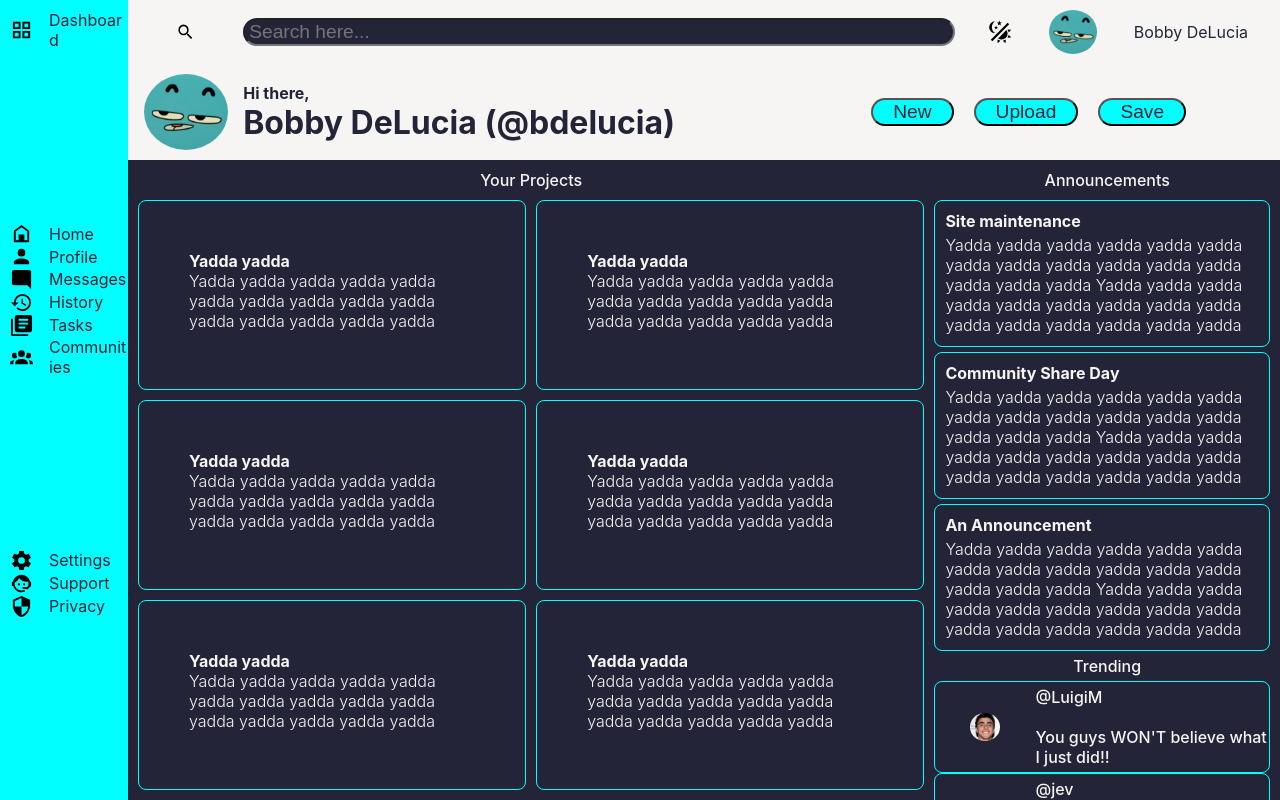
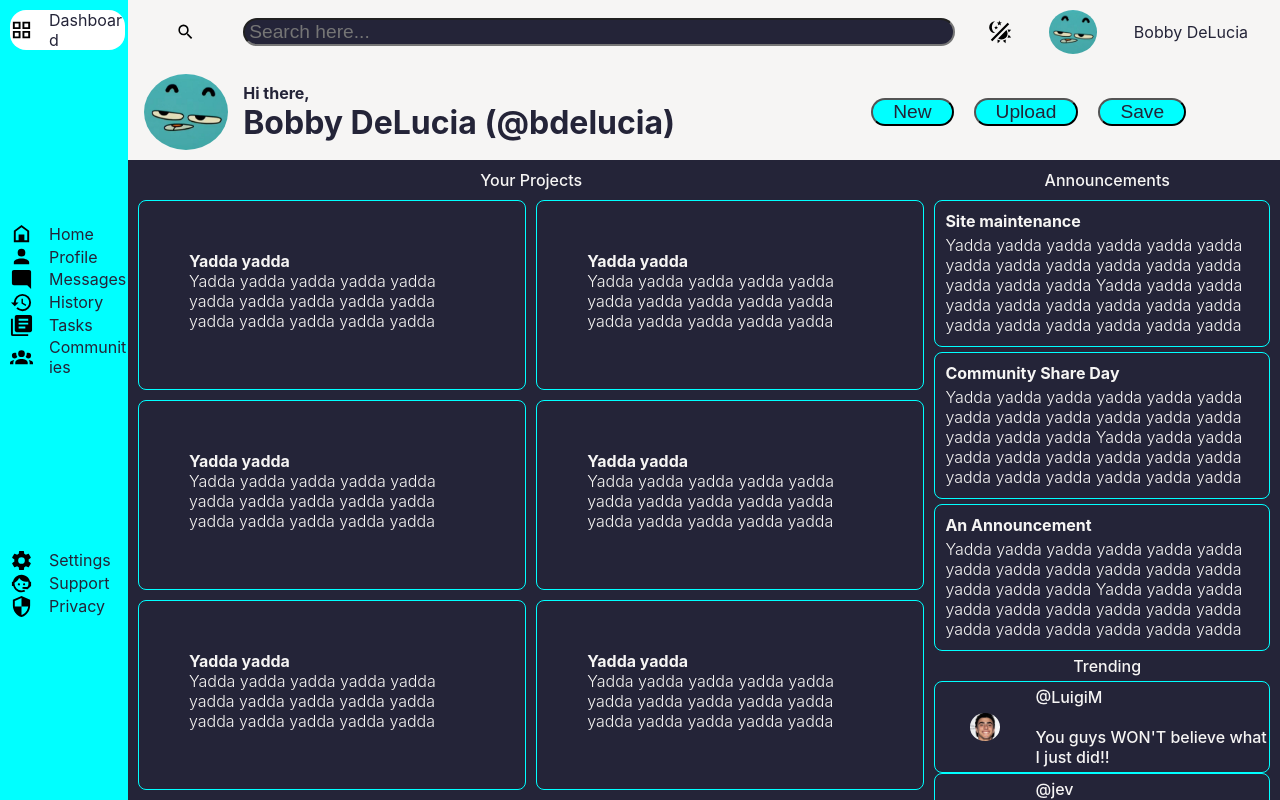
Before and after one commit to bdelucia/odin-admindashboard, a plain HTML site: page index.html in a window 1280 px wide. In both pictures the pointer is over the element 67 px from the left and 30 px from the top of the page. Drawn offline with Linux system fonts and the light colour scheme.

Commit message:
sidebar hover

```diff
--- a/style.css
+++ b/style.css
@@ -120,7 +120,7 @@ input {
     background-color: var(--secondary-color);
 }
 
-.sidebar .sidebar-item {
+.sidebar-item {
     display: grid;
     align-items: center;
     gap: 1rem;
@@ -133,6 +133,12 @@ input {
     white-space: normal;
     text-overflow: ellipsis;
     color: rgb(36, 36, 56);
+}
+
+.sidebar-item:hover {
+    background-color: white;
+    border-radius: 16px;
+    cursor: pointer;
 }
 /* */
 
```
